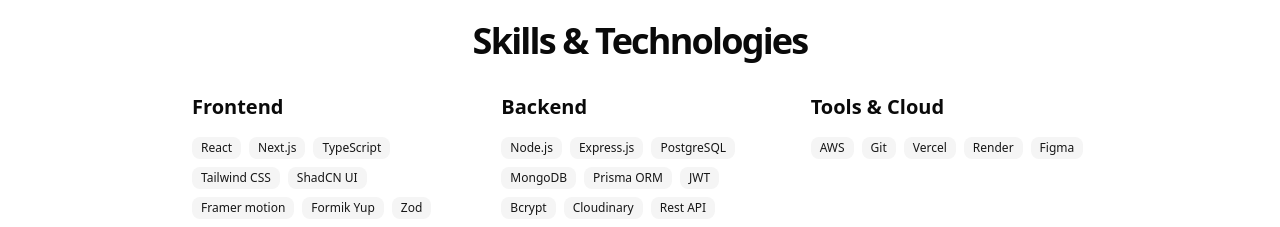
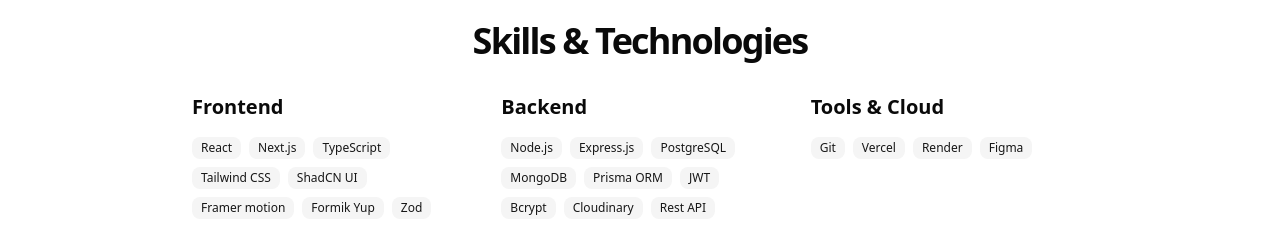
Before and after one commit to altsermaa/myportfolio, a Next.js app: page / in a window 1280 px wide. Shown: the part 1200-1427 px from the top of the page. Built offline with nearby package versions, Linux system fonts and the light colour scheme.

Commit message:
edited link

```diff
--- a/src/app/page.tsx
+++ b/src/app/page.tsx
@@ -112,7 +112,6 @@ export default function Portfolio() {
             <div className="space-y-4">
               <h3 className="text-xl font-semibold">Tools & Cloud</h3>
               <div className="flex flex-wrap gap-2">
-                <Badge variant="secondary">AWS</Badge>
                 <Badge variant="secondary">Git</Badge>
                 <Badge variant="secondary">Vercel</Badge>
                 <Badge variant="secondary">Render</Badge>
```
